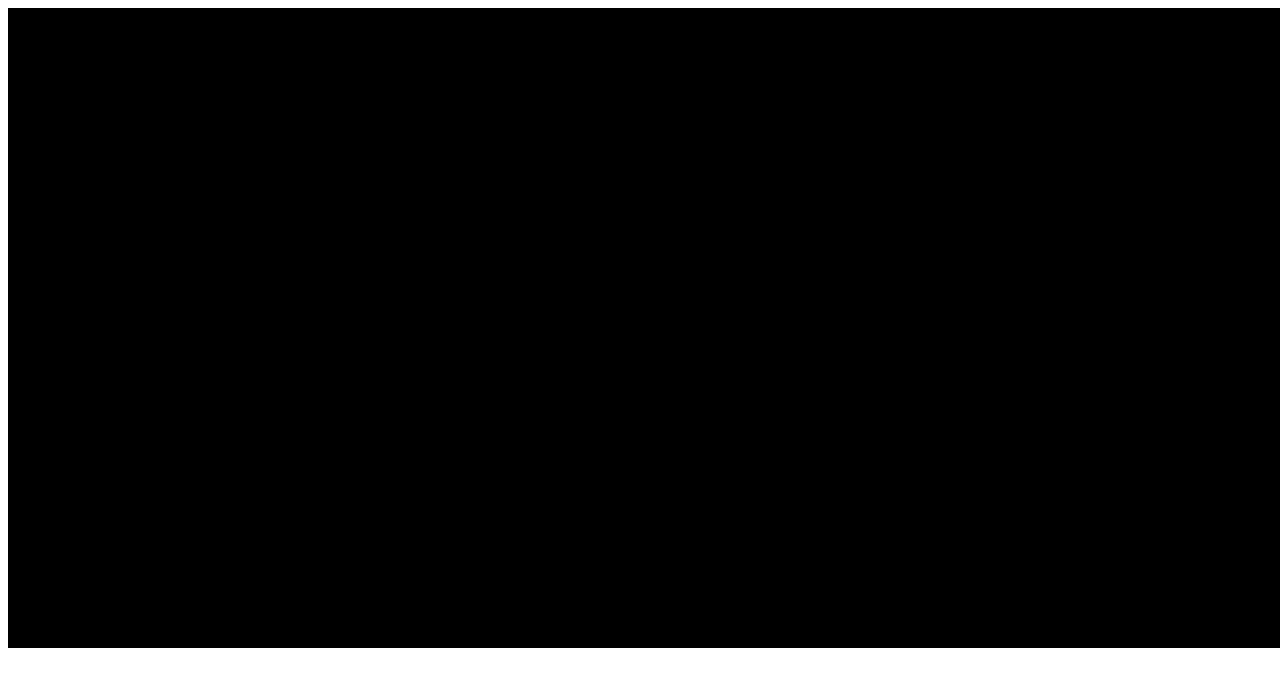
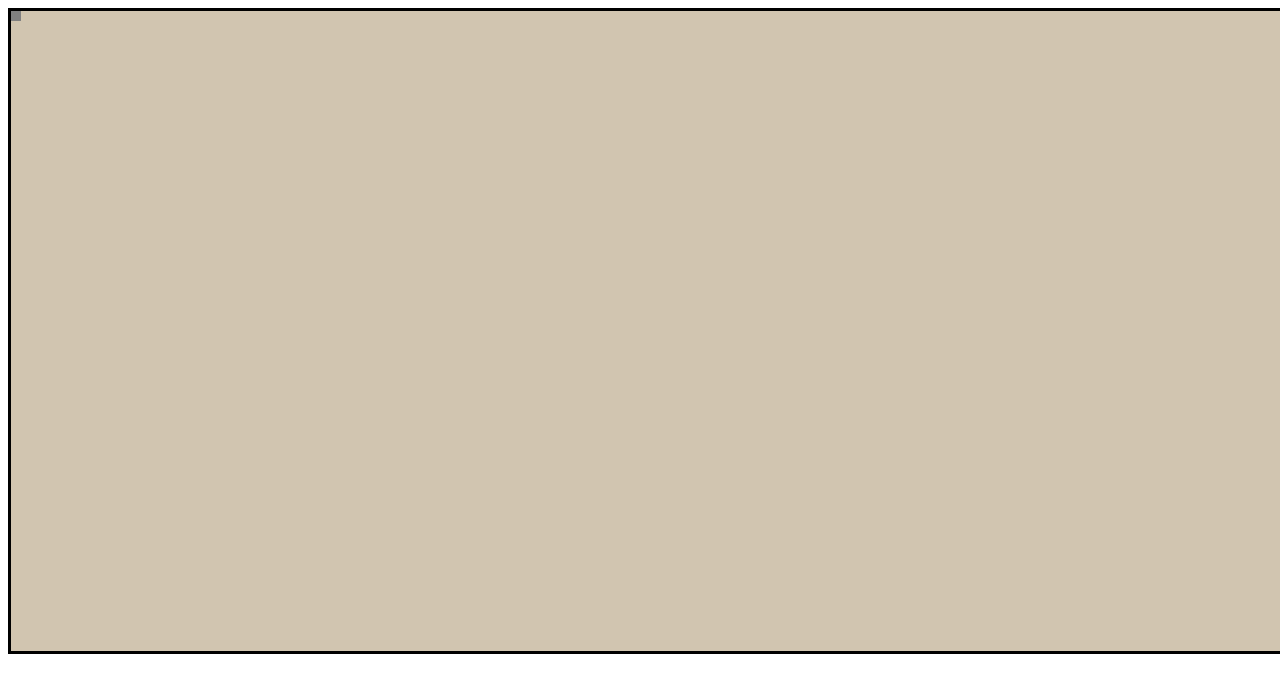
Before and after one commit to VeyGudTek/TypeGod, a website built with Vite: page index.html in a window 1280 px wide. Built offline with nearby package versions, Linux system fonts and the light colour scheme.

Commit message:
Render rectangle at mouse position

```diff
--- a/index.html
+++ b/index.html
@@ -7,7 +7,7 @@
     <title>typegod</title>
   </head>
   <body>
-    <canvas id="canvas"></canvas>
+    <canvas id="canvas" style="border: solid black;"></canvas>
     <script type="module" src="/src/canvas.ts"></script>
   </body>
 </html>
--- a/src/Functions/DrawRect.ts
+++ b/src/Functions/DrawRect.ts
@@ -1,6 +1,7 @@
+import type { Vector2 } from "@Models/.";
 import { windowProvider } from "@Services/.";
 
-export function DrawRect(x:number, y:number, width:number, height:number, fill:string) {
+export function DrawRect(position:Vector2, size:Vector2, fill:string) {
     windowProvider.CanvasContext.fillStyle = fill;
-    windowProvider.CanvasContext.fillRect(x, y, width, height);
+    windowProvider.CanvasContext.fillRect(position.x, position.y, size.x, size.y);
 }
--- a/src/Services/EventManager.ts
+++ b/src/Services/EventManager.ts
@@ -1,24 +1,25 @@
 import type { Vector2 } from "@Models/.";
-import { type View, mainView } from "@Views/.";
+import { type View } from "@Views/.";
 
-export type UpdateEvent = () => void;
-export type ClickEvent = (mousePosition: Vector2) => void;
+export type MouseCallBack = (mousePosition: Vector2) => void;
 
 class EventManager{
-    readonly OnUpdateEvents:UpdateEvent[];
-    readonly OnClickEvents:ClickEvent[];
-    readonly MainView:View;
+    readonly OnUpdateEvents:MouseCallBack[];
+    readonly OnClickEvents:MouseCallBack[];
+    MainView:View | null;
 
     MousePosition: Vector2;
     LeftClick:boolean;
+    ShouldRender:boolean;
 
     constructor(){
         this.OnUpdateEvents = [];
         this.OnClickEvents = [];
-        this.MainView = mainView;
+        this.MainView = null;
 
         this.MousePosition = {x:0, y:0};
         this.LeftClick = false;
+        this.ShouldRender = false;
 
         this.HookUpEvents();
     }
@@ -37,29 +38,42 @@ class EventManager{
     }
 
     private OnUpdate(){
-        this.OnUpdateEvents.forEach(e => e());
+        this.OnUpdateEvents.forEach(e => e(this.MousePosition));
 
         if (this.LeftClick){
             this.OnClickEvents.forEach(e => e(this.MousePosition));
+            this.LeftClick = false;
         }
-        this.LeftClick = false;
+
+        if (this.ShouldRender){
+            this.Render();
+            this.ShouldRender = false;
+        }
 
         window.requestAnimationFrame(() => this.OnUpdate());
     }
 
-    RegisterUpdateEvent(updateEvent:UpdateEvent){
+    RegisterUpdateEvent(updateEvent:MouseCallBack){
         this.OnUpdateEvents.push(updateEvent);
     }
 
-    RegisterClickEvent(clickEvent:ClickEvent){
+    RegisterClickEvent(clickEvent:MouseCallBack){
         this.OnClickEvents.push(clickEvent);
     }
 
-    Render(){
-        mainView.Render();
+    TriggerRender(){
+        this.ShouldRender = true;
+    }
 
-        mainView.Children.forEach(c => c.Render());
-        mainView.Children.forEach(c => this.RenderChild(c));
+    private Render(){
+        if (this.MainView === null){
+            throw new Error("Unable to Render: MainView has not been registered.")
+        }
+
+        this.MainView.Render();
+
+        this.MainView.Children.forEach(c => c.Render());
+        this.MainView.Children.forEach(c => this.RenderChild(c));
     }
 
     private RenderChild(currentView: View){
--- a/src/Views/Main.ts
+++ b/src/Views/Main.ts
@@ -1,12 +1,14 @@
 import { DrawRect } from "@Functions/.";
 import { windowProvider } from "@Services/.";
-import type { View } from ".";
+import type { View } from "@Views/.";
+import { Button } from "@Views/Shared/.";
 
-class Main implements View{
+export class Main implements View{
     Children:View[] = [];
 
     constructor(){
-
+        const movingButton = new Button(0, 0, 10, 10);
+        this.Children.push(movingButton);
     }
 
     Render(){
@@ -14,8 +16,6 @@ class Main implements View{
     }
 
     ClearScreen(){
-        DrawRect(0, 0, windowProvider.WindowSize.x, windowProvider.WindowSize.y, "black");
+        DrawRect({x:0, y:0}, windowProvider.WindowSize, "#d1c5b0");
     }
 }
-
-export const mainView = new Main();
--- /dev/null
+++ b/src/Views/Shared/Button.ts
@@ -0,0 +1,33 @@
+import { DrawRect } from "@Functions/.";
+import type { Vector2 } from "@Models/.";
+import { eventManager } from "@Services/EventManager";
+import type { View } from "@Views/.";
+
+export class Button implements View{
+    Children:View[] = [];
+    Size:Vector2;
+    Position:Vector2;
+
+    constructor(x:number, y:number, width:number, height:number){
+        this.Position = {
+            x: x,
+            y: y
+        }
+        this.Size = {
+            x:width,
+            y:height
+        }
+
+        eventManager.RegisterUpdateEvent((mousePosition) => this.OnUpdate(mousePosition))
+    }
+
+    Render(){
+        console.log(`render button at ${this.Position.x}`);
+        DrawRect(this.Position, this.Size, "Grey");
+    }
+
+    private OnUpdate(mousePosition: Vector2){
+        this.Position = mousePosition;
+        eventManager.TriggerRender();
+    }
+}
--- /dev/null
+++ b/src/Views/Shared/index.ts
@@ -0,0 +1 @@
+export * from "./Button";
--- a/src/canvas.ts
+++ b/src/canvas.ts
@@ -1,8 +1,12 @@
 import { eventManager } from "@Services/.";
+import { Main } from "@Views/.";
 
 console.log("StartApp");
 
+const mainView = new Main()
+
 eventManager.RegisterClickEvent(() => console.log("Click Event Fired"));
-eventManager.Render();
+eventManager.MainView = mainView;
+eventManager.TriggerRender();
 
 console.log("Finish Startup");
```
